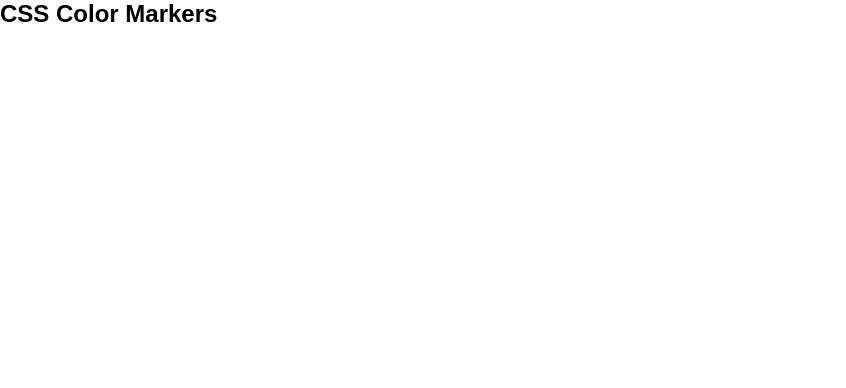
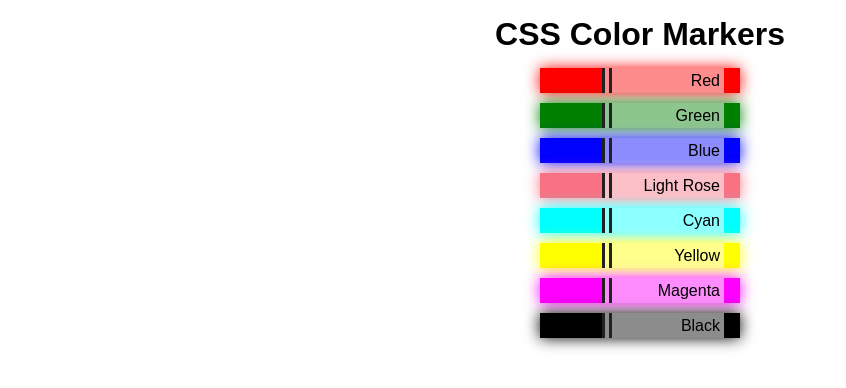
Before and after one commit to birb303/PRIN135-Activity-04, a plain HTML site: page index.html in a window 1280 px wide. Shown: the whole page, without its empty margins (0-846 px from the left). Drawn offline with Linux system fonts and the light colour scheme; a web font is replaced by a local one.

Commit message:
8 colors

```diff
--- a/css/styles.css
+++ b/css/styles.css
@@ -7,3 +7,100 @@
 body {
   font-family: "Afacad Flux", sans-serif;
 }
+
+h1 {
+  font-size: 2rem;
+}
+
+p {
+  position: relative;
+  line-height: 25px;
+  z-index: 20;
+}
+
+section {
+  margin-top: 16px;
+  display: flex;
+  flex-direction: column;
+  align-items: center;
+  gap: 15px;
+}
+
+.container {
+  display: flex;
+  flex-direction: column;
+  gap: 10px;
+}
+
+.default {
+  position: relative;
+  height: 25px;
+  width: 200px;
+  text-align: end;
+  padding-right: 20px;
+  font-weight: 500;
+}
+
+.default::after {
+  content: "";
+  position: absolute;
+  height: 25px;
+  width: 117px;
+  background-color: hsl(0, 0%, 100%, 0.55);
+  box-shadow: 0 0 0.5px hsl(0, 0%, 100%, 0.55);
+  z-index: 10;
+  padding-right: 5px;
+  right: 16px;
+  top: 0;
+}
+
+.default::before {
+  content: "";
+  position: absolute;
+  left: 62px;
+  height: 25px;
+  width: 4px;
+  border-left: 3px solid hsla(0, 0%, 13%, 1);
+  border-right: 3px solid hsla(0, 0%, 13%, 1);
+  z-index: 11;
+}
+
+.red {
+  background-color: hsla(0, 100%, 50%, 1);
+  box-shadow: 0 0 15px hsla(0, 100%, 50%, 1);
+}
+
+.green {
+  background-color: hsla(120, 100%, 25%, 1);
+  box-shadow: 0 0 15px hsla(120, 100%, 25%, 1);
+}
+
+.blue {
+  background-color: hsla(240, 99%, 50%, 1);
+  box-shadow: 0 0 15px hsla(240, 99%, 50%, 1);
+}
+
+.lightrose {
+  background-color: hsla(352, 90%, 71%, 1);
+  box-shadow: 0 0 15px hsla(352, 90%, 71%, 1);
+}
+
+.cyan {
+  background-color: hsla(180, 100%, 50%, 1);
+  box-shadow: 0 0 15px hsla(180, 100%, 50%, 1);
+}
+
+.yellow {
+  background-color: hsla(60, 100%, 50%, 1);
+  box-shadow: 0 0 15px hsla(60, 100%, 50%, 1);
+}
+
+.magenta {
+  background-color: hsla(300, 100%, 50%, 1);
+  box-shadow: 0 0 15px hsla(300, 100%, 50%, 1);
+}
+
+.black {
+  background-color: hsla(300, 100%, 0%, 1);
+  box-shadow: 0 0 15px hsla(300, 100%, 0%, 1);
+}
--- a/index.html
+++ b/index.html
@@ -10,11 +10,21 @@
       rel="stylesheet"
     />
     <link rel="stylesheet" href="css/styles.css" />
-    <title>Document</title>
+    <title>Activity-04</title>
   </head>
   <body>
     <section>
       <h1>CSS Color Markers</h1>
+      <div class="container">
+        <div class="default red"><p>Red</p></div>
+        <div class="default green"><p>Green</p></div>
+        <div class="default blue"><p>Blue</p></div>
+        <div class="default lightrose"><p>Light Rose</p></div>
+        <div class="default cyan"><p>Cyan</p></div>
+        <div class="default yellow"><p>Yellow</p></div>
+        <div class="default magenta"><p>Magenta</p></div>
+        <div class="default black"><p>Black</p></div>
+      </div>
     </section>
   </body>
 </html>
```
